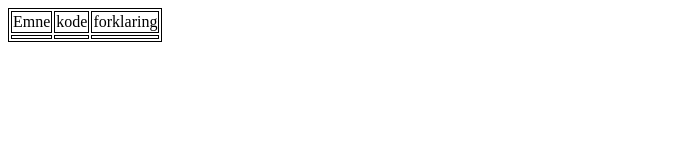
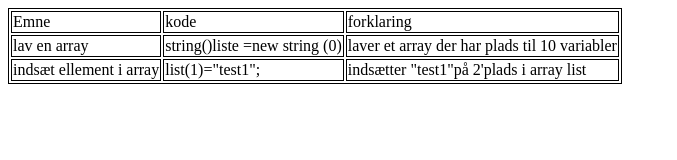
Before and after one commit to vam120VM/vam120VM.github.io, a plain HTML site: page index.html in a window 1280 px wide. Shown: the whole page, without its empty margins (0-677 px from the left). Drawn offline with Linux system fonts and the light colour scheme.

Commit message:
Update index.html

```diff
--- a/index.html
+++ b/index.html
@@ -15,8 +15,13 @@
     <td>forklaring</td>
   </tr>
   <tr>
-    <td></td>
-    <td></td>
-    <td></td>
+    <td>lav en array</td>
+    <td>string()liste =new string (0)</td>
+    <td> laver et array der har plads til 10 variabler</td>
+  </tr>
+  <tr>
+    <td>indsæt ellement i array</td>
+    <td>list(1)="test1";</td>
+    <td>indsætter "test1"på 2'plads i array list</td>
   </tr>
 </table>
```
